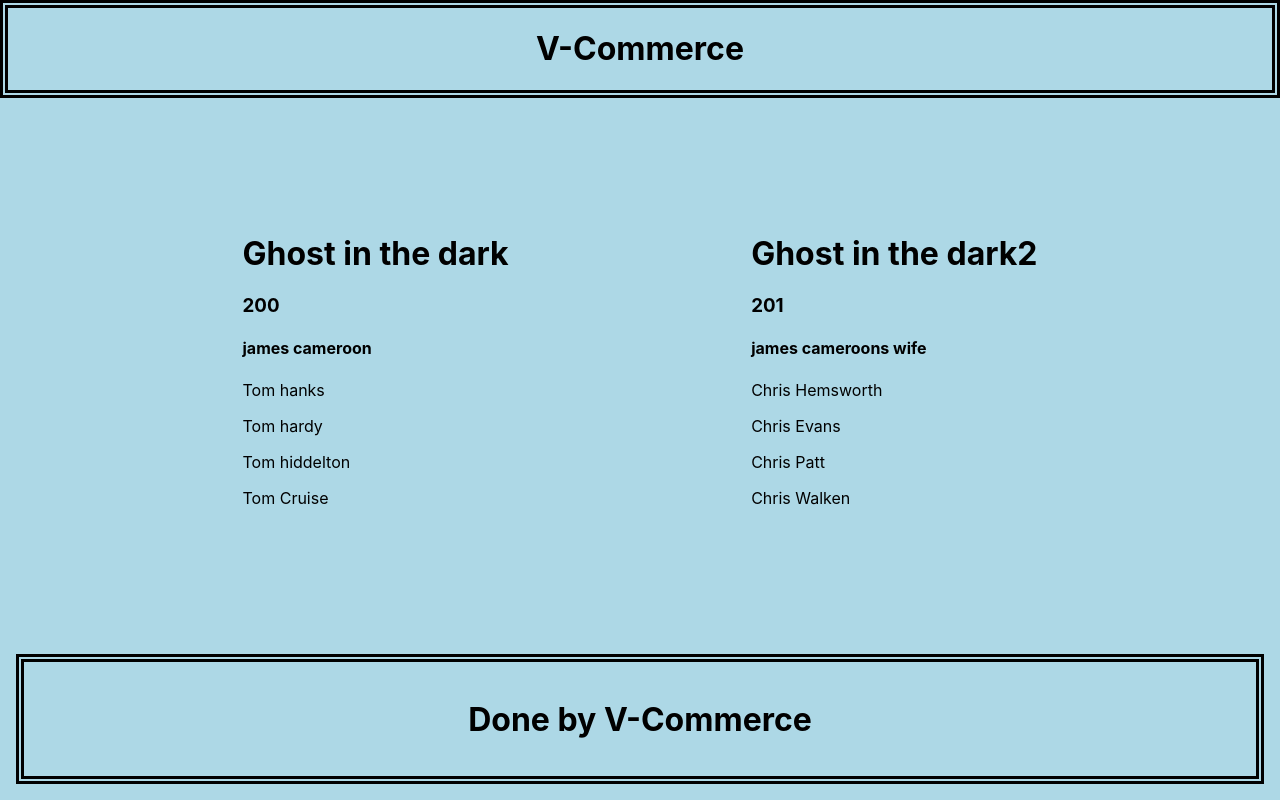
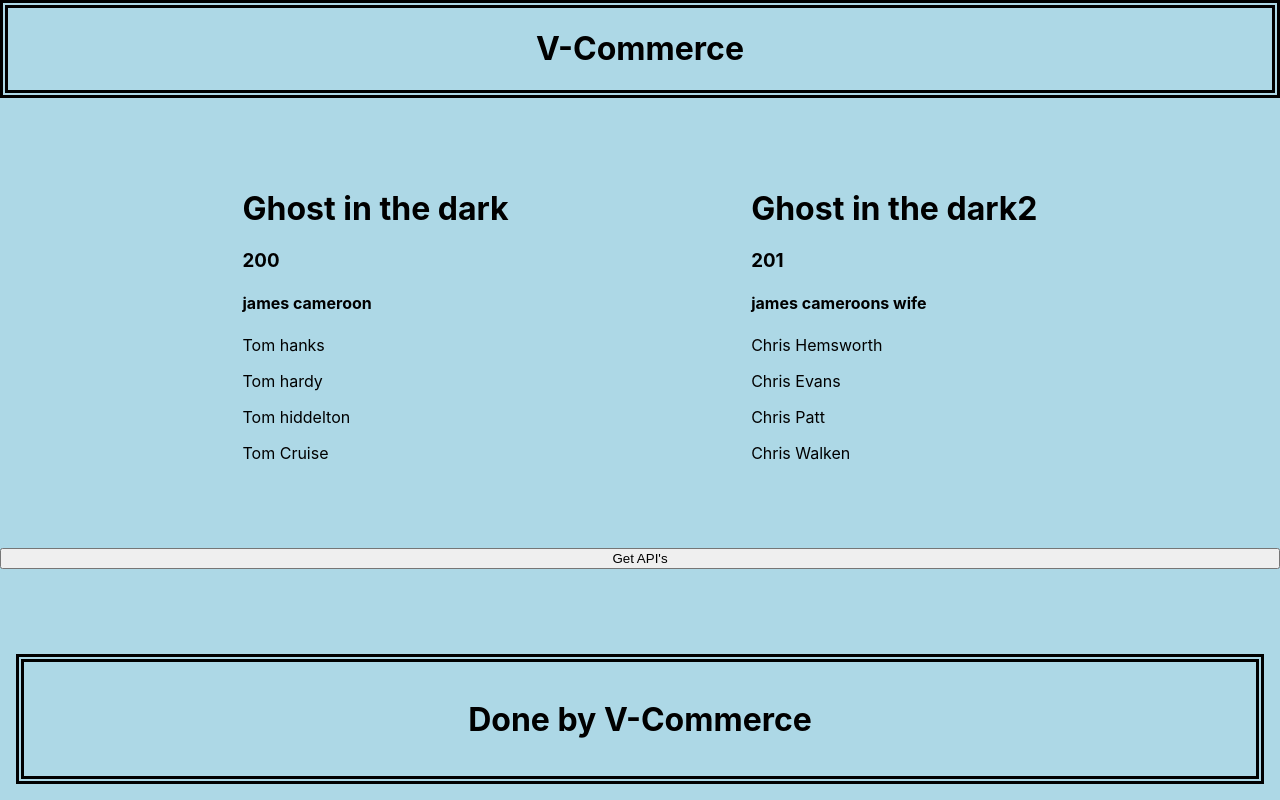
Before and after one commit to R-Saunders/my-first-react, a React (Create React App) app: page / in a window 1280 px wide. Built offline with nearby package versions, Linux system fonts and the light colour scheme.

Commit message:
implemented an api

```diff
--- a/package.json
+++ b/package.json
@@ -6,6 +6,7 @@
     "@testing-library/jest-dom": "^5.16.5",
     "@testing-library/react": "^13.4.0",
     "@testing-library/user-event": "^13.5.0",
+    "axios": "^0.24.0",
     "react": "^18.2.0",
     "react-dom": "^18.2.0",
     "react-scripts": "^2.1.3",
--- a/src/App.js
+++ b/src/App.js
@@ -1,10 +1,13 @@
 import './App.css';
 import React, { useState } from 'react';
 import Card from './Card';
+import axios from 'axios';
 
 const App = () => {
 
-const [name,setName] = useState('Name State');
+const [name,setName] = useState([]);
+
+const [api,setApi] = useState([]);
 
 const clicked = () => {
   setName(Math.floor(Math.random() * 100));
@@ -27,6 +30,18 @@ const movies = [
 
 ];
 
+const getAPI = async () => {
+  console.time();
+  const reqAPI = "https://api.sampleapis.com/futurama/episodes";
+  const reqData = await axios.get(reqAPI).then(response =>{
+    return response.data;
+  });
+  setApi(reqData);
+  console.log(api);
+  console.timeEnd();
+}
+
+
   return(
 
     <div className="container">
@@ -47,7 +62,7 @@ const movies = [
 
 
       </div>
-
+      <button onClick={getAPI}>Get API's</button>
       <div className="footer">
        <h1>Done by  V-Commerce </h1>
       </div>
```
Also changed, not shown: 1 other file (tests, documents, lock files or other folders).
